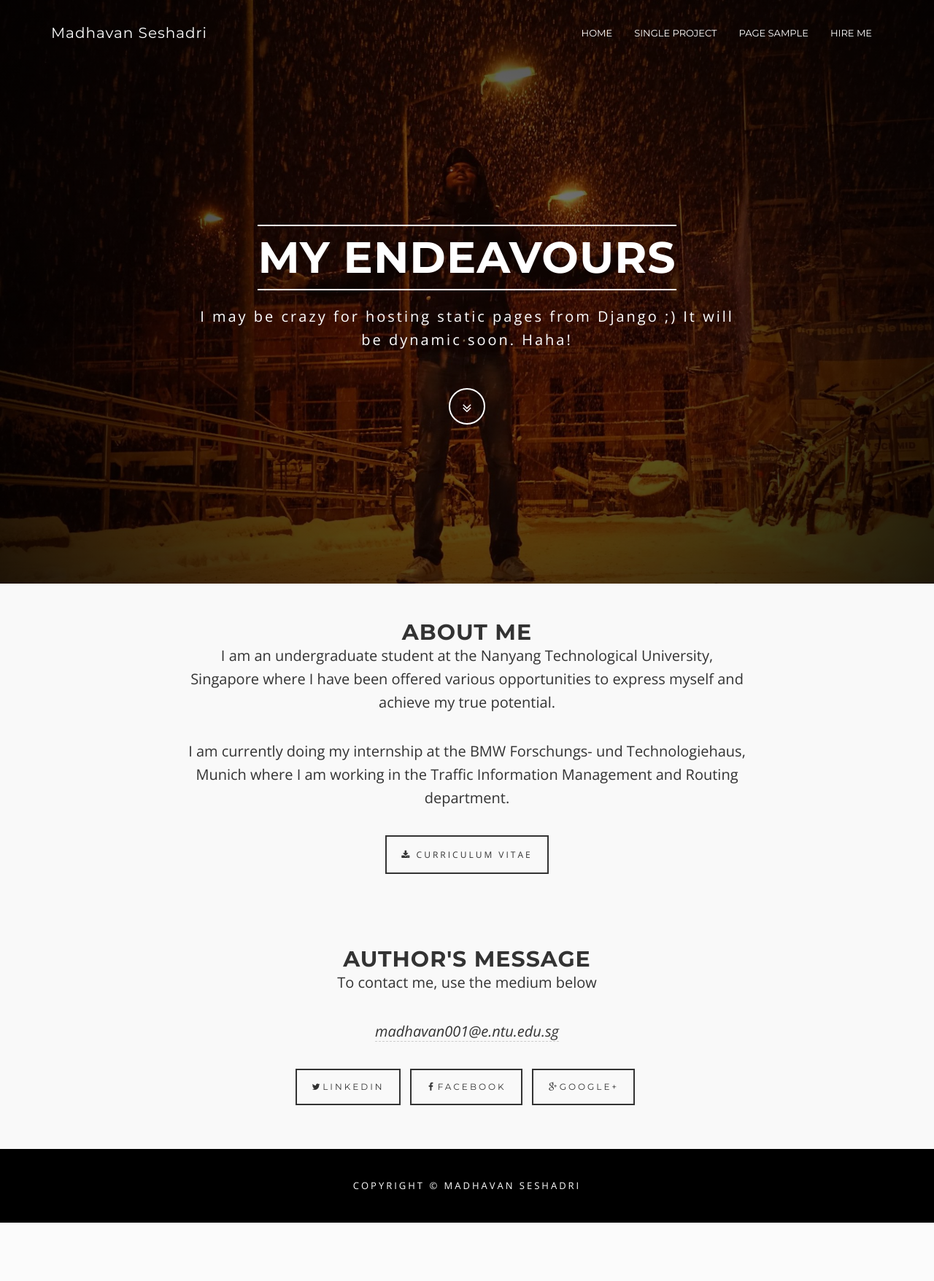
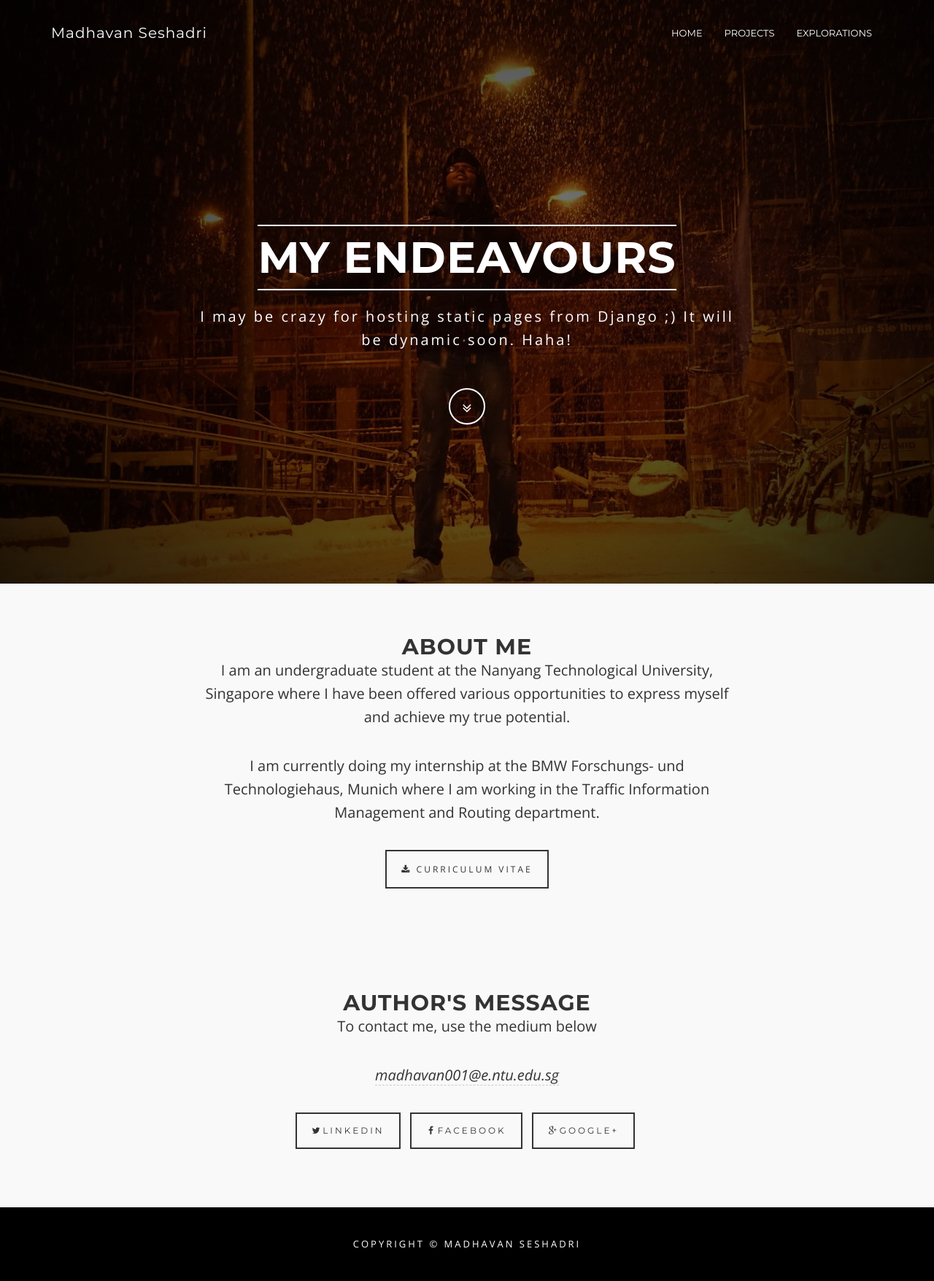
Before and after one commit to MADHAVAN001/Website, a Django app: page / in a window 1280 px wide. Shown: the whole page at 73% size. Before the commit the page ends 1676 px from the top, so only its background shows below. Run offline with Django 3.2, Linux system fonts and the light colour scheme; some libraries are stand-ins or nearby versions.

Commit message:
added explorations page

```diff
--- a/Main/files/css/theme.css
+++ b/Main/files/css/theme.css
@@ -220,12 +220,12 @@ a:hover,a:focus {
 	}
 }
 .content-section {
-	padding:50px 0;
+	padding:10px 0;
 	clear:both;
 }
 @media(min-width:767px) {
 	.content-section {
-
+		padding:20px 0;
 			 clear:both;
 	}
 }
--- a/Main/templates/contact1.html
+++ b/Main/templates/contact1.html
@@ -47,7 +47,7 @@
 			<a href="page-sample.html">Page Sample</a>
 			</li>
 			<li>
-			<a href="contact.html">Hire me</a>
+			<a href="explorations.html">Hire me</a>
 			</li>
 		</ul>
 	</div>
--- a/Main/templates/homepage.html
+++ b/Main/templates/homepage.html
@@ -40,16 +40,13 @@
 	<div class="collapse navbar-collapse navbar-right navbar-main-collapse">
 		<ul class="nav navbar-nav">
 			<li>
-			<a href="homepage.html">Home</a>
+			<a href="homepage">Home</a>
 			</li>
 			<li>
-			<a href="portfolio-item.html">Single Project</a>
+			<a href="projects">Projects</a>
 			</li>
 			<li>
-			<a href="page-sample.html">Page Sample</a>
-			</li>
-			<li>
-			<a href="contact.html">Hire me</a>
+			<a href="explorations">Explorations</a>
 			</li>
 		</ul>
 	</div>
@@ -77,7 +74,7 @@
 </header>
 <!-- About Section -->
 <section id="about">
-<div class="container content-section text-center">
+<div class="container text-center" style="padding:70px 20px;">
 	<div class="row" style="border:0px solid;">
 		<h2>ABOUT ME</h2>
 		<div class="col-lg-8 col-lg-offset-2" style="border:0px solid;">
@@ -97,7 +94,7 @@
 </div>
 </section>
 <section id="contact">
-<div class="container content-section text-center">
+<div class="container text-center" style="padding:70px 20px;">
 	<div class="row">
 		<div class="col-lg-8 col-lg-offset-2">
 			<h2>Author's Message</h2>
--- a/Main/templates/page-sample.html
+++ b/Main/templates/page-sample.html
@@ -48,7 +48,7 @@
 			<a href="page-sample.html">Page Sample</a>
 			</li>
 			<li>
-			<a href="contact.html">Hire me</a>
+			<a href="explorations.html">Hire me</a>
 			</li>
 		</ul>
 	</div>
--- a/Main/templates/portfolio-item.html
+++ b/Main/templates/portfolio-item.html
@@ -49,7 +49,7 @@
 			<a href="page-sample.html">Page Sample</a>
 			</li>
 			<li>
-			<a href="contact.html">Hire me</a>
+			<a href="explorations.html">Hire me</a>
 			</li>
 		</ul>
 	</div>
--- a/Main/views.py
+++ b/Main/views.py
@@ -12,4 +12,4 @@ def google(request):
     return render(request, 'google064842d463096bf5.html')
 
 def explorations(request):
-    return render(request, 'contact.html')
+    return render(request, 'explorations.html')
--- a/website/urls.py
+++ b/website/urls.py
@@ -22,7 +22,7 @@ urlpatterns = [
     url(r'^$', views.homepage),
      url(r'^google064842d463096bf5.html$', views.google),
     url(r'^projects/$', views.homepage),
-    url(r'^contact.html/$', views.explorations),
+    url(r'^explorations/$', views.explorations),
     url(r'^homepage/$', views.homepage),
 
 ]
```
Also changed, not shown: Main/templates/explorations.html (renamed from Main/templates/contact.html, +5 -3 lines), 1 other file.
